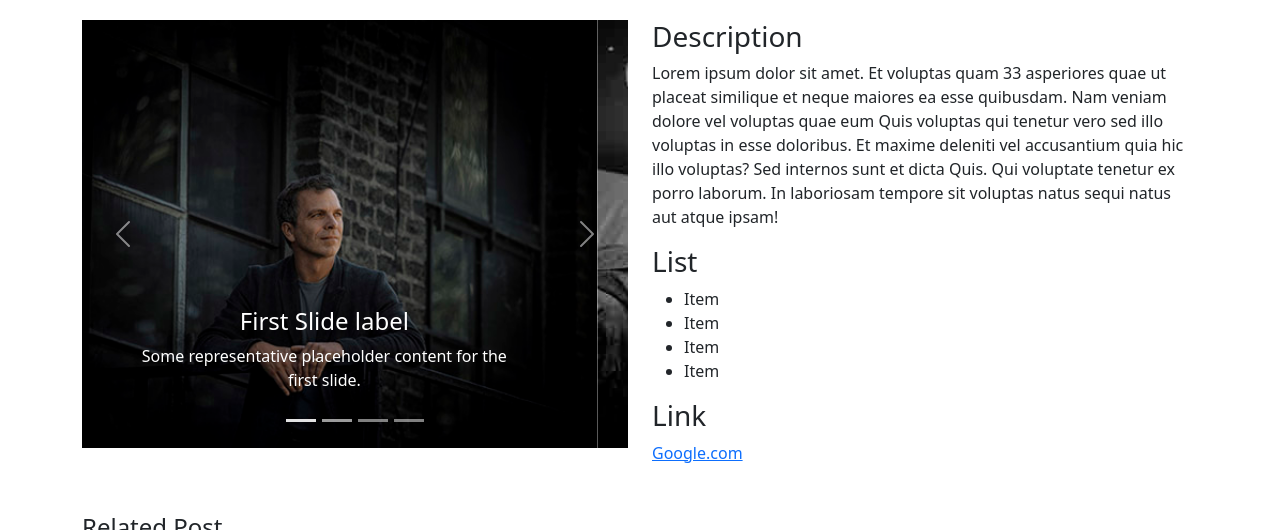
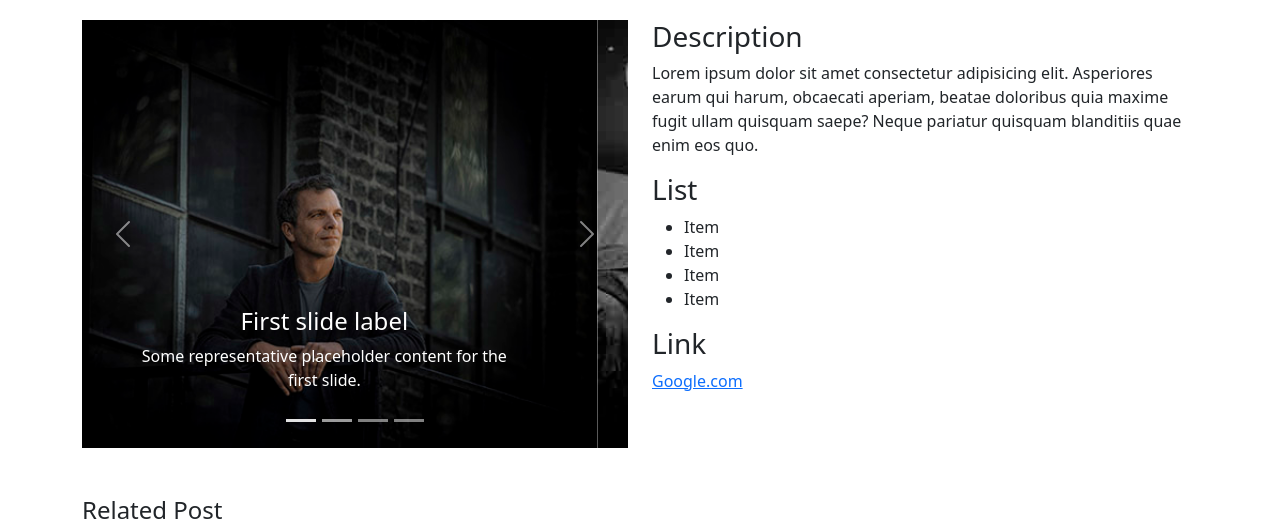
Before and after one commit to Gabrieldm14/bootstrap, a plain HTML site: page index.html in a window 1280 px wide. Shown: the part 208-738 px from the top of the page. Drawn offline with nearby package versions, Linux system fonts and the light colour scheme.

Commit message:
Update index.html

```diff
--- a/index.html
+++ b/index.html
@@ -61,28 +61,28 @@
                      <div class="carousel-item active">
                         <img src="IMAGENES/img2.jpeg" alt="oscuro" class="d-block w-100">
                         <div class="carousel-caption">
-                           <h4>First Slide label</h4>
+                           <h4>First slide label</h4>
                            <p>Some representative placeholder content for the first slide.</p>
                         </div>
                      </div>
                      <div class="carousel-item">
                         <img src="IMAGENES/img5.jpeg" alt="blanconegro" class="d-block w-100">
                         <div class="carousel-caption">
-                           <h4>Second Slide label</h4>
+                           <h4>Second slide label</h4>
                            <p>Some representative placeholder content for the second slide.</p>
                         </div>
                      </div>
                      <div class="carousel-item">
                         <img src="IMAGENES/img3.jpeg" alt="retrato" class="d-block w-100">
                         <div class="carousel-caption">
-                           <h4>Third Slide label</h4>
+                           <h4>Third slide label</h4>
                            <p>Some representative placeholder content for the third slide.</p>
                         </div>
                      </div>
                      <div class="carousel-item">
                         <img src="IMAGENES/img6.jpeg" alt="perfil" class="d-block w-100">
                         <div class="carousel-caption">
-                           <h4>Fourth Slide label</h4>
+                           <h4>Fourth slide label</h4>
                            <p>Some representative placeholder content for the fourth slide.</p>
                         </div>
                      </div>
@@ -104,7 +104,7 @@
             <div class="col-sm-6">
                <h3>Description</h3>
 
-               <p>Lorem ipsum dolor sit amet. Et voluptas quam 33 asperiores quae ut placeat similique et neque maiores ea esse quibusdam. Nam veniam dolore vel voluptas quae eum Quis voluptas qui tenetur vero sed illo voluptas in esse doloribus. Et maxime deleniti vel accusantium quia hic illo voluptas? Sed internos sunt et dicta Quis. Qui voluptate tenetur ex porro laborum. In laboriosam tempore sit voluptas natus sequi natus aut atque ipsam! </p>
+               <p>Lorem ipsum dolor sit amet consectetur adipisicing elit. Asperiores earum qui harum, obcaecati aperiam, beatae doloribus quia maxime fugit ullam quisquam saepe? Neque pariatur quisquam blanditiis quae enim eos quo.</p>
                <h3>List</h3>
 
                <ul >
```
